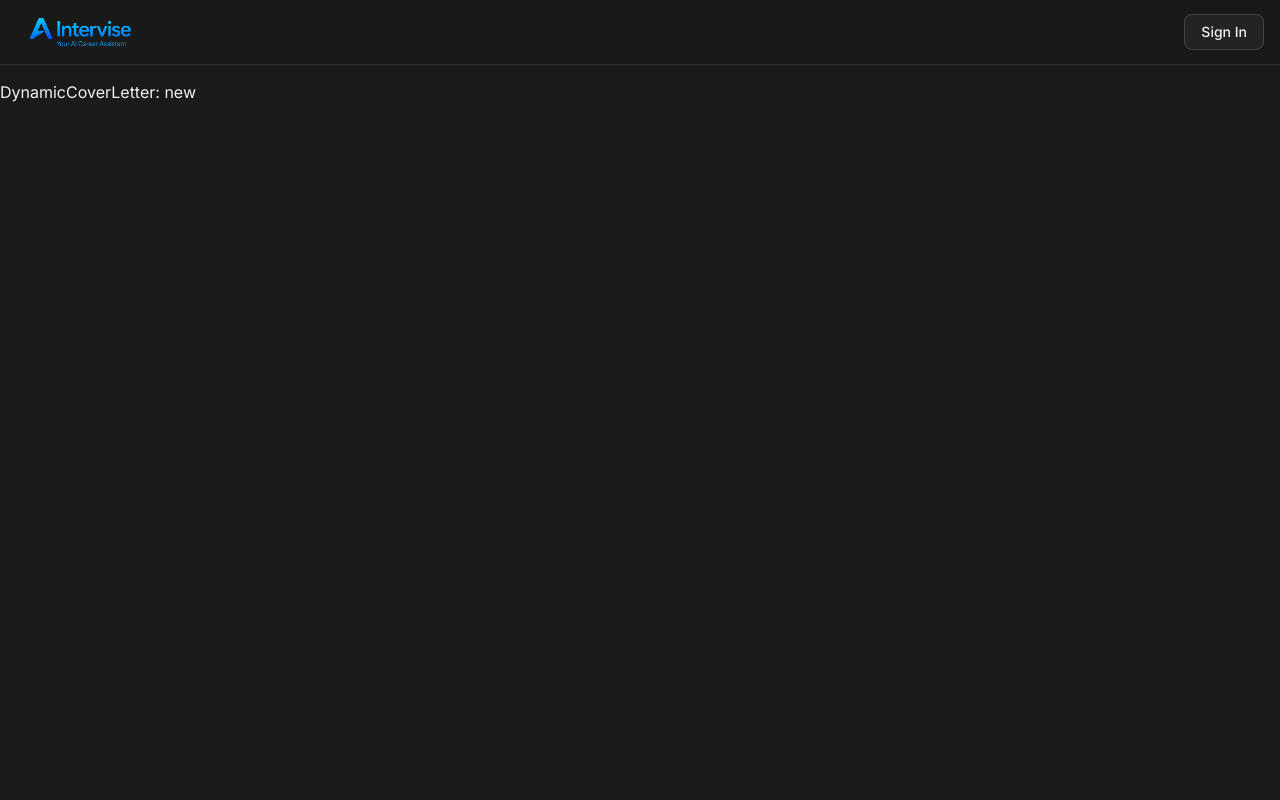
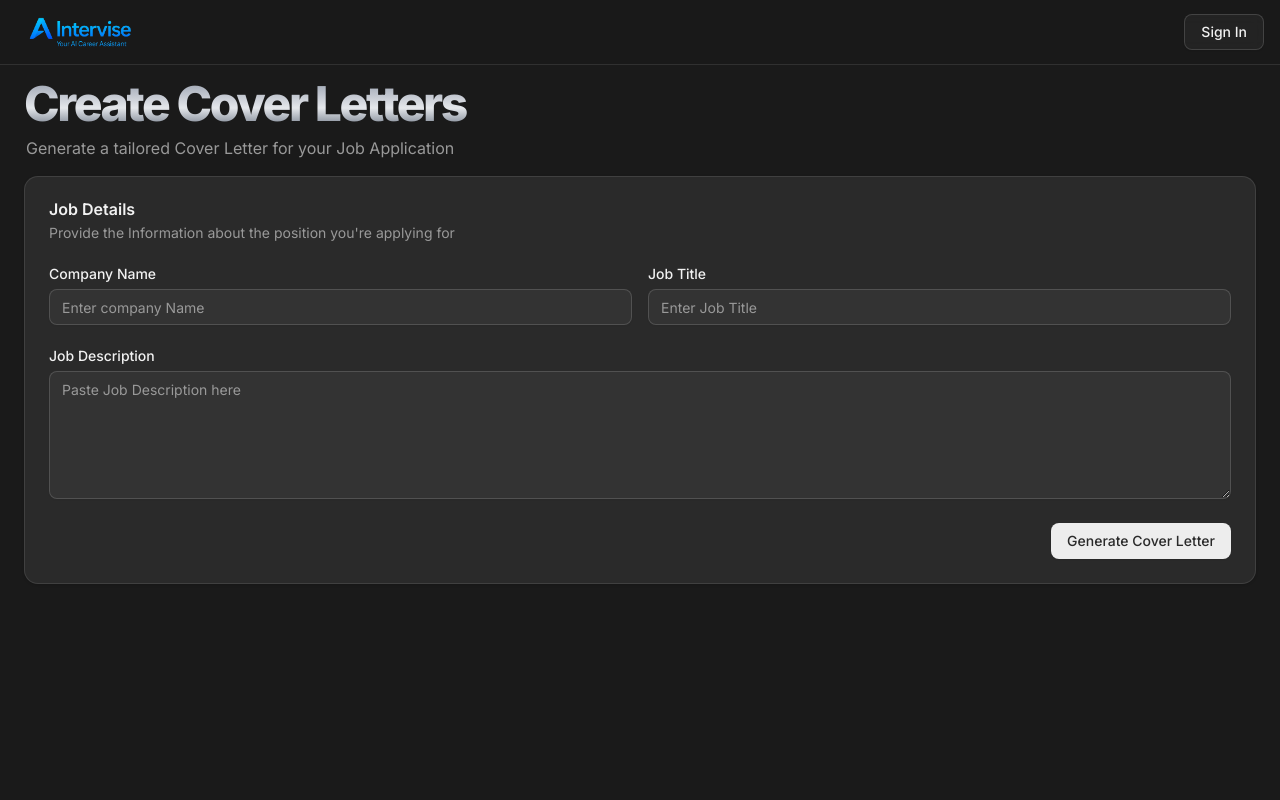
Before and after one commit to jubayerahmmad/AI-Career-Coach, a Next.js app: page /ai-cover-letter/new in a window 1280 px wide. Shown: the top 800 px of the page. Built offline with nearby package versions, Linux system fonts and the light colour scheme; no server answers.

Commit message:
cover letter form created

```diff
--- a/next.config.mjs
+++ b/next.config.mjs
@@ -4,7 +4,7 @@ const nextConfig = {
     remotePatterns: [
       {
         protocol: "https",
-        hostname: "randomuser.me",
+        hostname: "i.ibb.co",
       },
     ],
   },
--- /dev/null
+++ b/src/app/(main)/ai-cover-letter/_components/CoverLetterForm.jsx
@@ -0,0 +1,61 @@
+"use client";
+
+import { Button } from "@/components/ui/button";
+import {
+  Card,
+  CardContent,
+  CardDescription,
+  CardFooter,
+  CardHeader,
+  CardTitle,
+} from "@/components/ui/card";
+import { Input } from "@/components/ui/input";
+import { Label } from "@/components/ui/label";
+import { Textarea } from "@/components/ui/textarea";
+
+const CoverLetterForm = () => {
+  return (
+    <div className="my-4">
+      <Card>
+        <CardHeader>
+          <CardTitle>Job Details</CardTitle>
+          <CardDescription>
+            Provide the Information about the position you're applying for
+          </CardDescription>
+        </CardHeader>
+        <CardContent>
+          <form className="space-y-2 grid grid-cols-1 md:grid-cols-2 gap-4">
+            <div className="space-y-2">
+              <Label htmlFor="company">Company Name</Label>
+              <Input
+                placeholder="Enter company Name"
+                type="text"
+                id="company"
+              />
+            </div>
+
+            <div className="space-y-2">
+              <Label htmlFor="jobTitle">Job Title</Label>
+              <Input placeholder="Enter Job Title" type="text" id="jobTitle" />
+            </div>
+
+            <div className="space-y-2 col-span-2">
+              <Label htmlFor="jobDescription">Job Description</Label>
+              <Textarea
+                placeholder="Paste Job Description here"
+                type="text"
+                id="jobDescription"
+                className="h-32"
+              />
+            </div>
+          </form>
+        </CardContent>
+        <CardFooter className="flex justify-end">
+          <Button>Generate Cover Letter</Button>
+        </CardFooter>
+      </Card>
+    </div>
+  );
+};
+
+export default CoverLetterForm;
--- /dev/null
+++ b/src/app/(main)/ai-cover-letter/new/page.jsx
@@ -0,0 +1,20 @@
+"use client";
+
+import CoverLetterForm from "../_components/CoverLetterForm";
+
+const CreateNewPage = () => {
+  return (
+    <div className="px-6">
+      <h1 className="text-3xl md:text-5xl font-bold gradient-title">
+        Create Cover Letters
+      </h1>
+      <p className="text-muted-foreground px-0.5">
+        Generate a tailored Cover Letter for your Job Application
+      </p>
+
+      <CoverLetterForm />
+    </div>
+  );
+};
+
+export default CreateNewPage;
--- a/src/app/(main)/ai-cover-letter/page.jsx
+++ b/src/app/(main)/ai-cover-letter/page.jsx
@@ -1,5 +1,23 @@
+import { Button } from "@/components/ui/button";
+import { Plus } from "lucide-react";
+import Link from "next/link";
+
 const CoverLetter = () => {
-  return <div>CoverLetter</div>;
+  return (
+    <div className="container mx-auto px-6">
+      <div className="flex justify-between items-center">
+        <h1 className="text-3xl md:text-5xl font-bold gradient-title">
+          My Cover Letters
+        </h1>
+        <Link href="/ai-cover-letter/new">
+          <Button size="sm">
+            <Plus />
+            Create New
+          </Button>
+        </Link>
+      </div>
+    </div>
+  );
 };
 
 export default CoverLetter;
--- a/src/app/(main)/interview/page.jsx
+++ b/src/app/(main)/interview/page.jsx
@@ -10,7 +10,7 @@ const Interview = async () => {
   return (
     <>
       <div className="flex items-center justify-between mb-5">
-        <h1 className="text-6xl font-bold gradient-title">
+        <h1 className="text-4xl md:text-6xl font-bold gradient-title">
           Interview Preparation
         </h1>
       </div>
--- a/src/app/(main)/resume/page.jsx
+++ b/src/app/(main)/resume/page.jsx
@@ -4,7 +4,7 @@ import ResumeBuilder from "./_components/ResumeBuilder";
 const Resume = async () => {
   const resume = await getResume();
   return (
-    <div className="container mx-auto py-6 ">
+    <div className="container mx-auto py-6">
       <ResumeBuilder initialContent={resume?.content} />
     </div>
   );
--- a/src/components/landing-page-components/Testimonial.jsx
+++ b/src/components/landing-page-components/Testimonial.jsx
@@ -19,9 +19,9 @@ const Testimonial = () => {
                       <Image
                         width={40}
                         height={40}
-                        src={testimonial.image}
+                        src={testimonial?.image}
                         alt={testimonial.author}
-                        className="rounded-full object-cover border-2 border-primary/20"
+                        className="rounded-full object-cover border-2 h-10 w-10 border-primary/20"
                       />
                     </div>
                     <div>
--- a/src/data/testimonial.js
+++ b/src/data/testimonial.js
@@ -3,7 +3,7 @@ export const testimonial = [
     quote:
       "The AI-powered interview prep was a game-changer. Landed my dream job at a top tech company!",
     author: "Sarah Chen",
-    image: "https://randomuser.me/api/portraits/women/75.jpg",
+    image: "https://i.ibb.co/KX2TZyk/man.png",
     role: "Software Engineer",
     company: "Tech Giant Co.",
   },
@@ -11,7 +11,7 @@ export const testimonial = [
     quote:
       "The industry insights helped me pivot my career successfully. The salary data was spot-on!",
     author: "Michael Rodriguez",
-    image: "https://randomuser.me/api/portraits/men/75.jpg",
+    image: "https://i.ibb.co/N1GMx7t/profile.jpg",
     role: "Product Manager",
     company: "StartUp Inc.",
   },
@@ -19,7 +19,7 @@ export const testimonial = [
     quote:
       "My resume's ATS score improved significantly. Got more interviews in two weeks than in six months!",
     author: "Priya Patel",
-    image: "https://randomuser.me/api/portraits/women/74.jpg",
+    image: "https://i.ibb.co/Y4C7j09/tips7.png",
     role: "Marketing Director",
     company: "Global Corp",
   },
--- a/src/lib/schema.js
+++ b/src/lib/schema.js
@@ -70,3 +70,9 @@ export const resumeSchema = z.object({
   education: z.array(entrySchema),
   projects: z.array(entrySchema),
 });
+
+export const coverLetterSchema = z.object({
+  company: z.string().min(1, "Company Name is Required"),
+  jobTitle: z.string().min(1, "Job Title is Required"),
+  jobDescription: z.string().min(1, "Job Description is Required"),
+});
```
